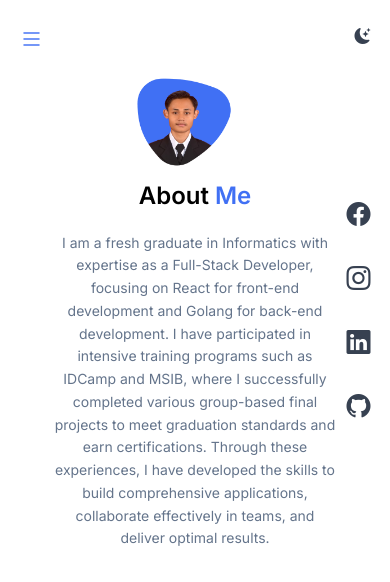
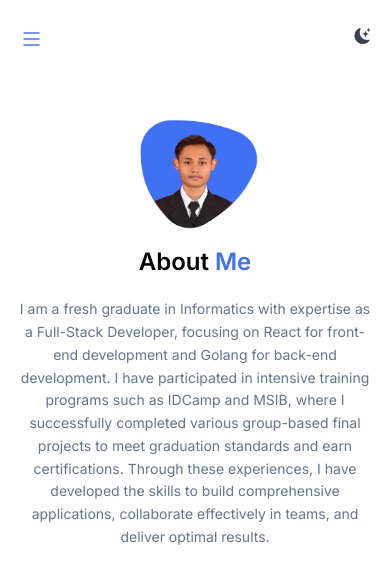
Before and after one commit to ekialfani/portfolio, a React (Create React App) app: page /about in a window 390 px wide. Shown: the top 582 px of the page. Built offline with nearby package versions, Linux system fonts and the light colour scheme.

Commit message:
fix(ui): hide social media on about and skills pages for mobile devices
- Optimized layout by hiding unnecessary elements on smaller screens

```diff
--- a/src/pages/About.js
+++ b/src/pages/About.js
@@ -1,11 +1,15 @@
 function About() {
   return (
-    <div className="w-full relative h-full md:h-[80vh] flex flex-col md:justify-center">
+    <div className="w-full relative mt-10 md:mt-0 md:h-[80vh] flex flex-col md:justify-center">
       <div className="flex items-center flex-col md:flex-row gap-x-10 justify-between">
         <div className="order-1 md:order-2 w-[40%] flex items-center justify-start">
-          <img className="w-[80%]" src="./images/profile.png" alt="profile" />
+          <img
+            className="w-full sm:w-[80%]"
+            src="./images/profile.png"
+            alt="profile"
+          />
         </div>
-        <div className="order-2 w-[80%] text-sm md:text-base text-center md:text-left md:order-1 md:w-[50%]">
+        <div className="order-2 sm:w-[80%] text-sm md:text-base text-center md:text-left md:order-1 md:w-[50%]">
           <h2 className="text-2xl md:text-3xl font-semibold mb-5">
             About <span className="text-[#4070F4]">Me</span>
           </h2>
@@ -21,7 +25,7 @@ function About() {
           </p>
         </div>
       </div>
-      <div className="flex flex-col gap-8 absolute right-0 top-0 bottom-0 justify-center">
+      <div className="hidden sm:flex flex-col gap-8 absolute right-0 top-0 bottom-0 justify-center">
         <a
           className="text-2xl lg:text-3xl text-[#374151] hover:text-[#4070F4]"
           href="https://www.facebook.com/ekialfani"
--- a/src/pages/Skills.js
+++ b/src/pages/Skills.js
@@ -32,7 +32,7 @@ function Skills() {
           <li className="text-slate-500 font-medium">Postman</li>
         </ul>
       </div>
-      <div className="flex flex-col gap-8 absolute right-0 top-0 bottom-0 justify-center">
+      <div className="hidden md:flex flex-col gap-8 absolute right-0 top-0 bottom-0 justify-center">
         <a
           className="text-2xl lg:text-3xl text-[#374151] hover:text-[#4070F4]"
           href="https://www.facebook.com/ekialfani"
```
